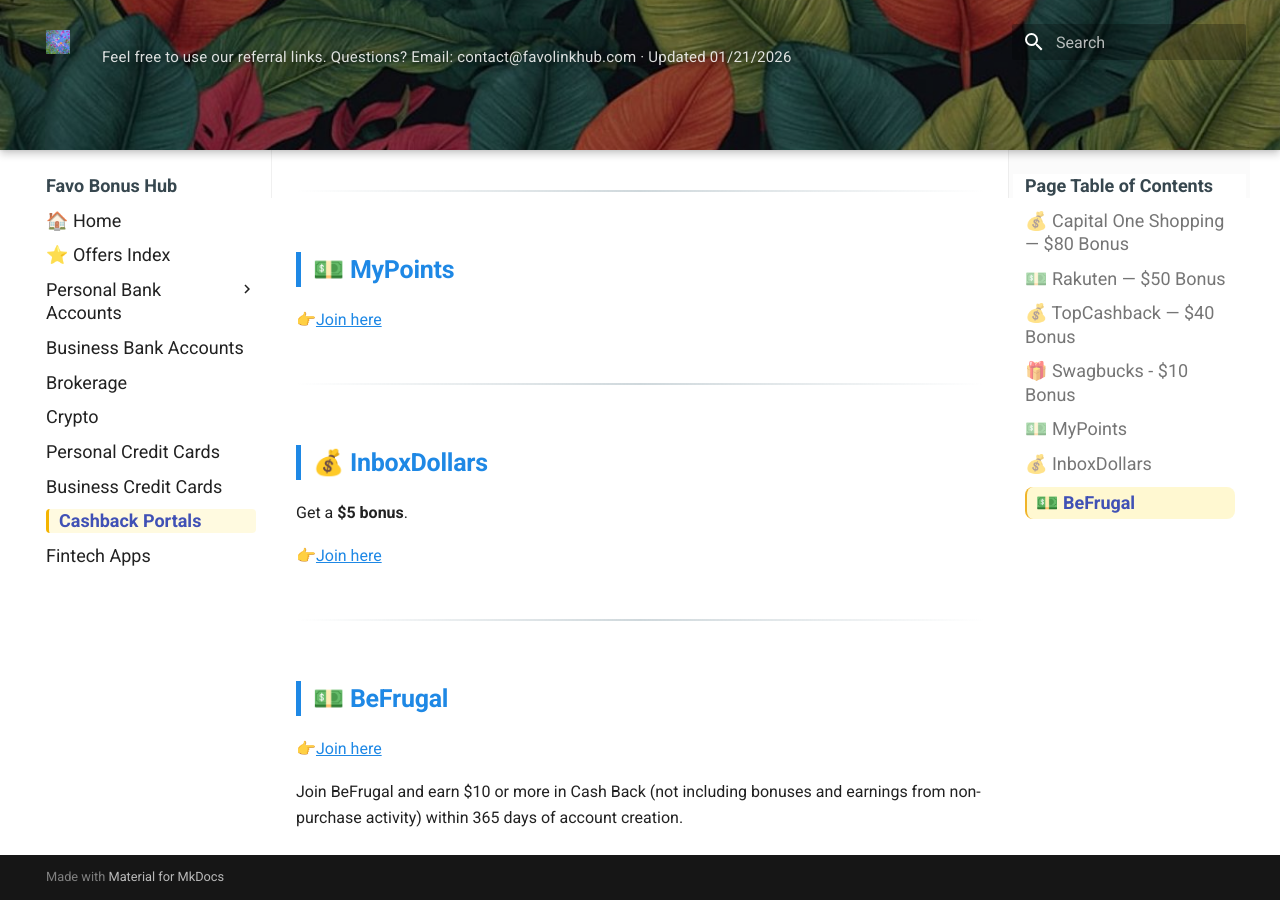
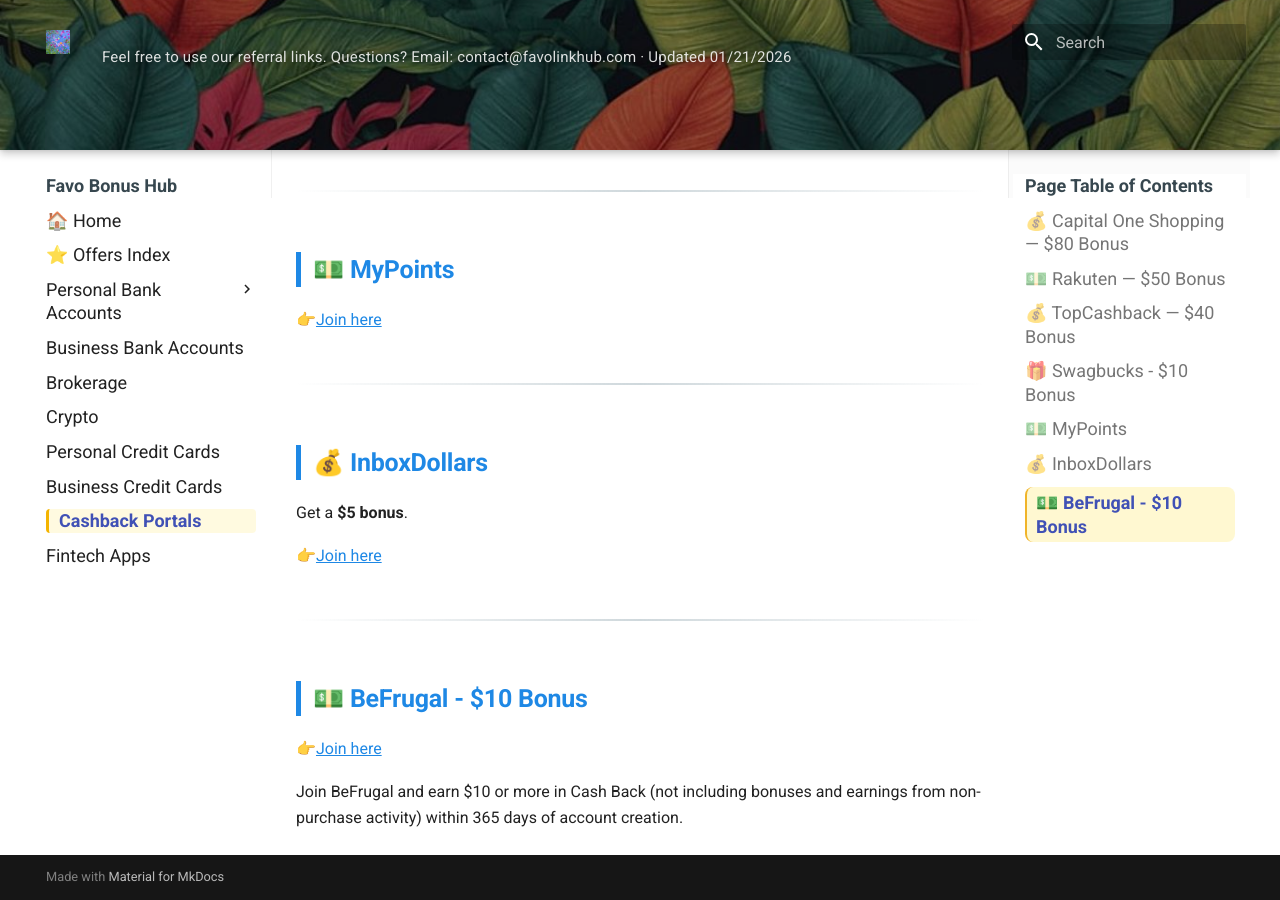
Before and after one commit to whispersofzephyr/favolinkhub-site, an MkDocs documentation site: the page built from docs/shopping-portals.md, in a window 1280 px wide and 900 px high, scrolled down 2323 px. Built offline with MkDocs 1.6.1 and Material for MkDocs 9.7.7, drawn with Linux system fonts in a browser that asks for light colours.

Commit message:
Update shopping-portals.md

```diff
--- a/docs/shopping-portals.md
+++ b/docs/shopping-portals.md
@@ -90,7 +90,7 @@ Get a **$5 bonus**.
 
 ---
 
-## 💵 BeFrugal
+## 💵 BeFrugal - $10 Bonus
 
 👉[Join here](https://www.befrugal.com/rs/NOHOQKN/)
 
```
